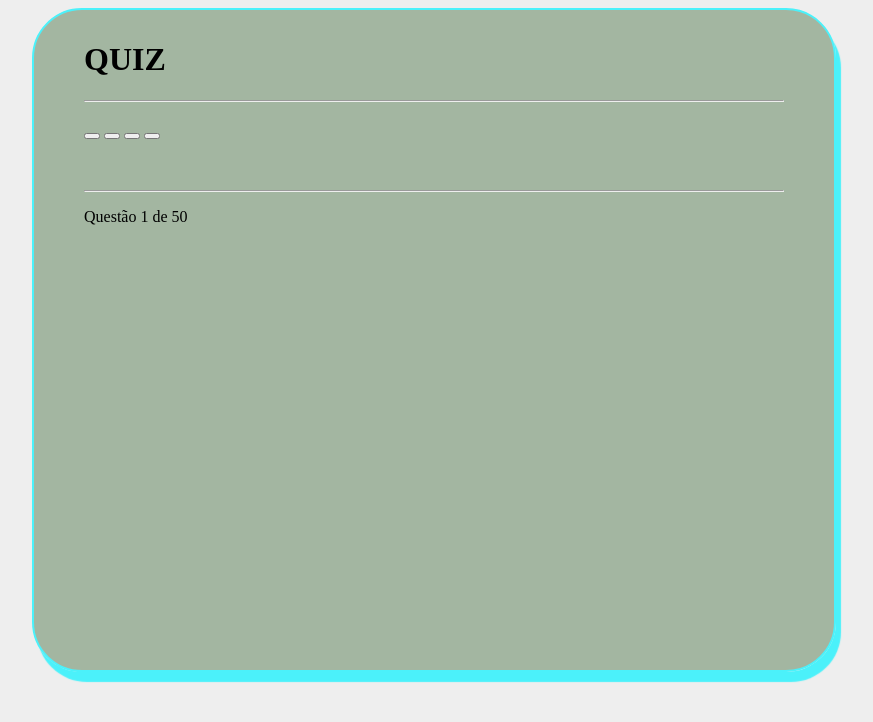
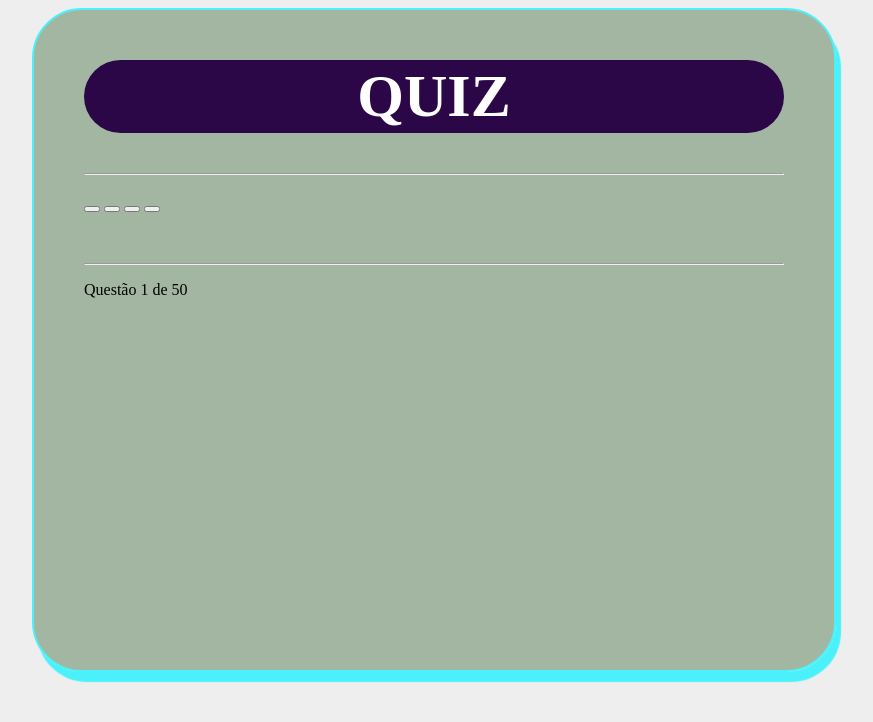
Before and after one commit to MQJogos/QUIZ-SEM-FIM, a plain HTML site: page index.html in a window 1280 px wide. Shown: the whole page, without its empty margins (206-1079 px from the left). Drawn offline with Linux system fonts and the light colour scheme.

Commit message:
Update style.css

```diff
--- a/css/style.css
+++ b/css/style.css
@@ -14,3 +14,14 @@ border-radius: 50px;
 border: 2px solid #4BF1FA;
 box-shadow: 5px 10px 1px #4BF1FA;
 }
+
+.grid h1
+{
+font-family:"sans-serif";
+background-color:#2c0747;
+font-size: 60px;
+text-align: center;
+color: #ffffff;
+padding: 2px 0px;
+border-radius:50px;
+}
```
